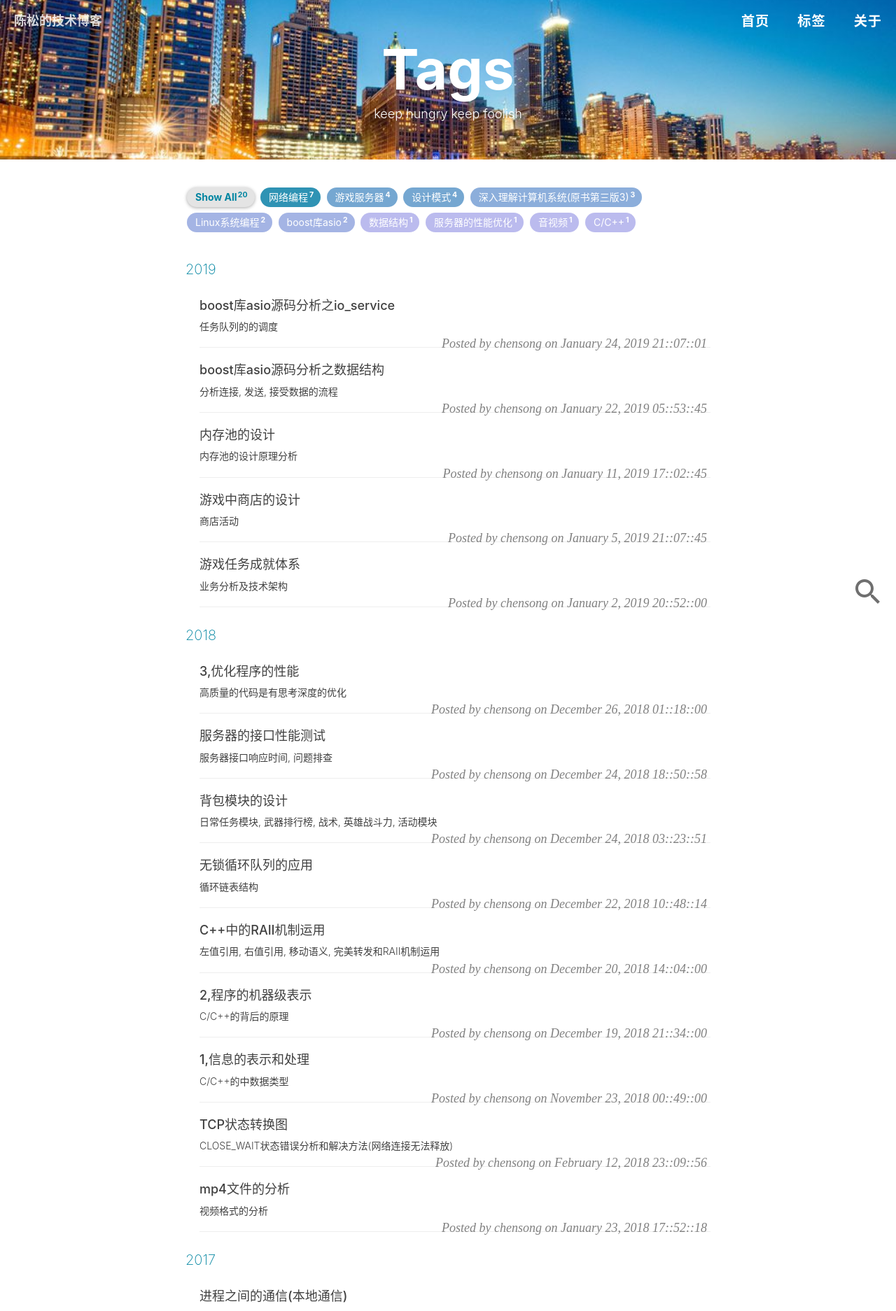
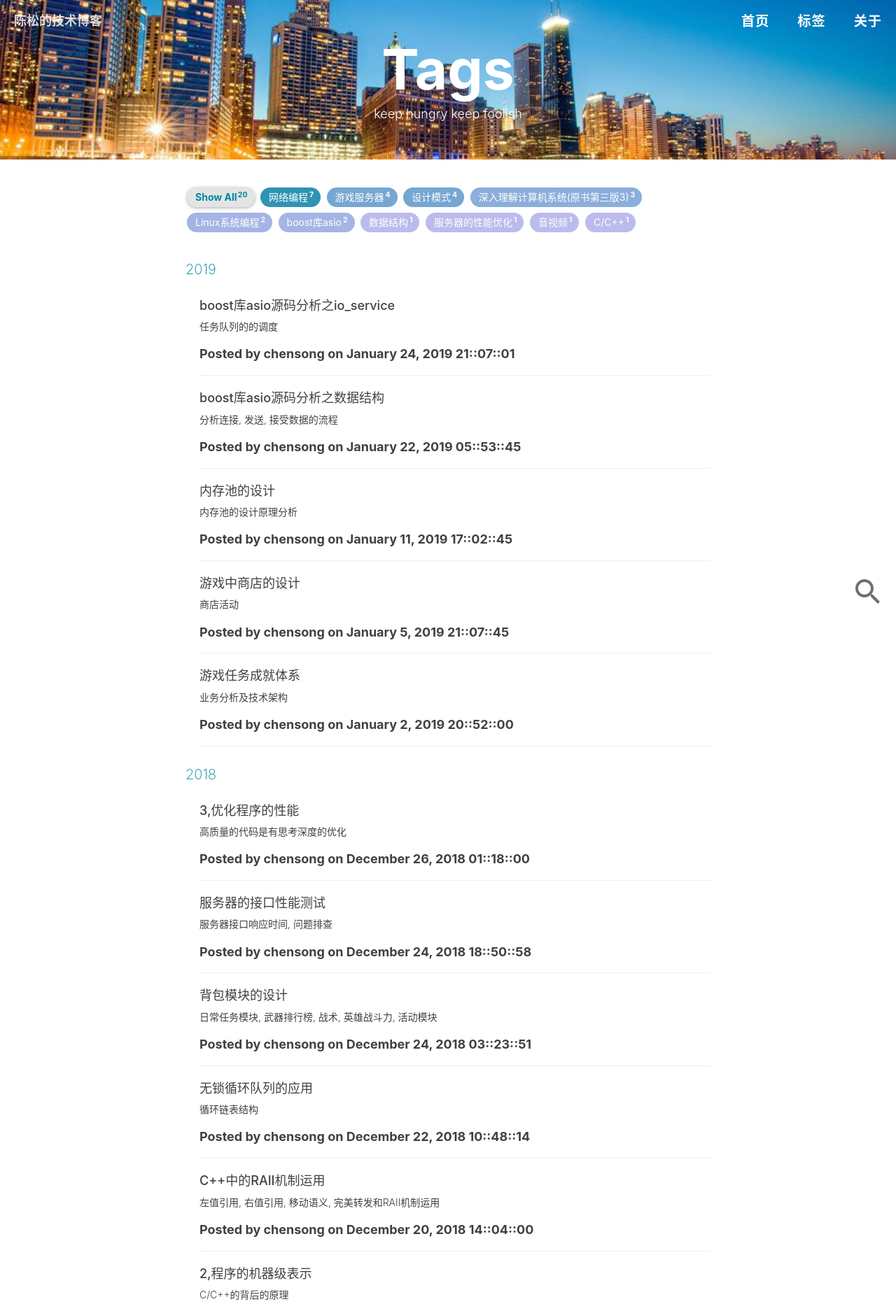
Before and after one commit to chensongpoixs/chensongpoixs.github.io, a Jekyll site: the page built from tags.html, in a window 1280 px wide. Shown: the top 1874 px of the page at 70% size. Built offline with Jekyll 4.4.1, drawn with Linux system fonts in a browser that asks for light colours; nearby versions of some CDN libraries; comment, search, counter and statistics services are not loaded.

Commit message:
调整tags的中Article List布局

```diff
--- a/tags.html
+++ b/tags.html
@@ -35,7 +35,7 @@ https://github.com/kitian616/jekyll-TeXt-theme
         {{ tags | split:'</a>' | sort | join:'</a>' }}
 			</div>
 
-            <!-- Article List keeeeeeeeeeeeeeeee-->
+            <!-- Article List -->
 			<div class="mini-post-list js-result d-none">
 			{%- assign _sorted_list = site.posts -%}
 			{%- assign _sorted_list = _sorted_list | sort: 'date' -%}
@@ -86,15 +86,15 @@ https://github.com/kitian616/jekyll-TeXt-theme
 				            {{ _article.subtitle }}
 				        </h3>
 				        {% endif %}
+						{% if _article.date %}
+						<h3 class="post-meta">
+						 Posted by {% if _article.author %}{{ _article.author }}{% else %}{{ site.title }}{% endif %} on {{ _article.date | date: "%B %-d, %Y" }}
+						 {% if _article.times %}
+						  {{ _article.times }}
+						  {% endif %}
+						</h3>
+						{% endif %}
 				    </a>
-					{% if _article.date %}
-					<p class="post-meta">
-                     Posted by {% if _article.author %}{{ _article.author }}{% else %}{{ site.title }}{% endif %} on {{ _article.date | date: "%B %-d, %Y" }}
-		            {% if _article.times %}
-                      {{ _article.times }}
-                      {% endif %}
-                    </p>
-					{% endif %}
 					<hr>
 				</div>
 			{% endfor %}
```
